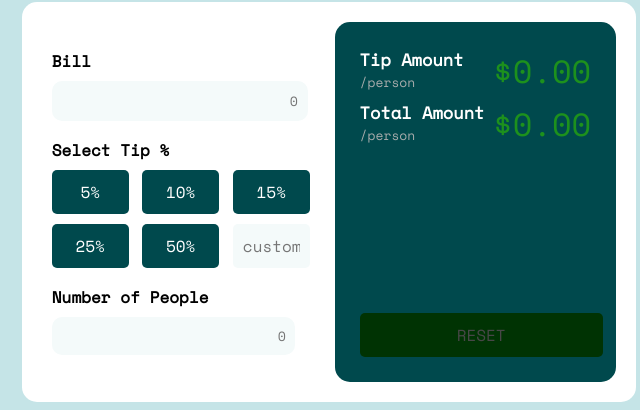
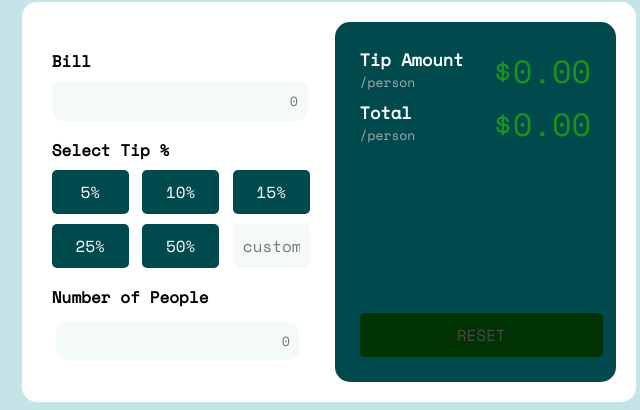
Before and after one commit to Nedstark19/Tip-calculator-app-, a plain HTML site: page index.html in a window 1280 px wide. Shown: the part 285-695 px from the top of the page, 311-951 px from the left. Drawn offline with nearby package versions, Linux system fonts and the light colour scheme.

Commit message:
Update index.html

```diff
--- a/index.html
+++ b/index.html
@@ -44,7 +44,9 @@
             </div>
             <div class="people">
               <h4>Number of People</h4>
+               <a href="#" alt="Can't be zero" class="tooltip">
               <input type="" name="people" id="people" placeholder="0">
+              </a>
             </div>
           <!-- </form> -->
         </div>
@@ -60,7 +62,7 @@
             </div>
             <div class="total">
               <div class="amount/p">
-                <h3> Total Amount</h3>
+                <h3> Total</h3>
                 <p> /person</p>
               </div>
               <div class="amt_result">$0.00</div>
```
